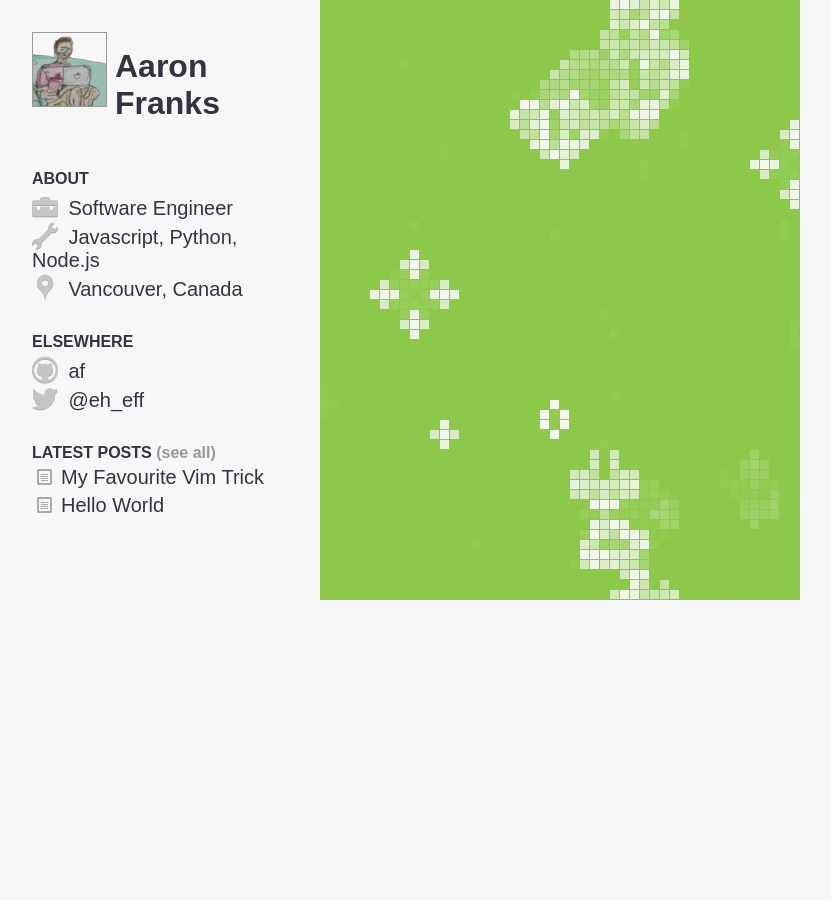
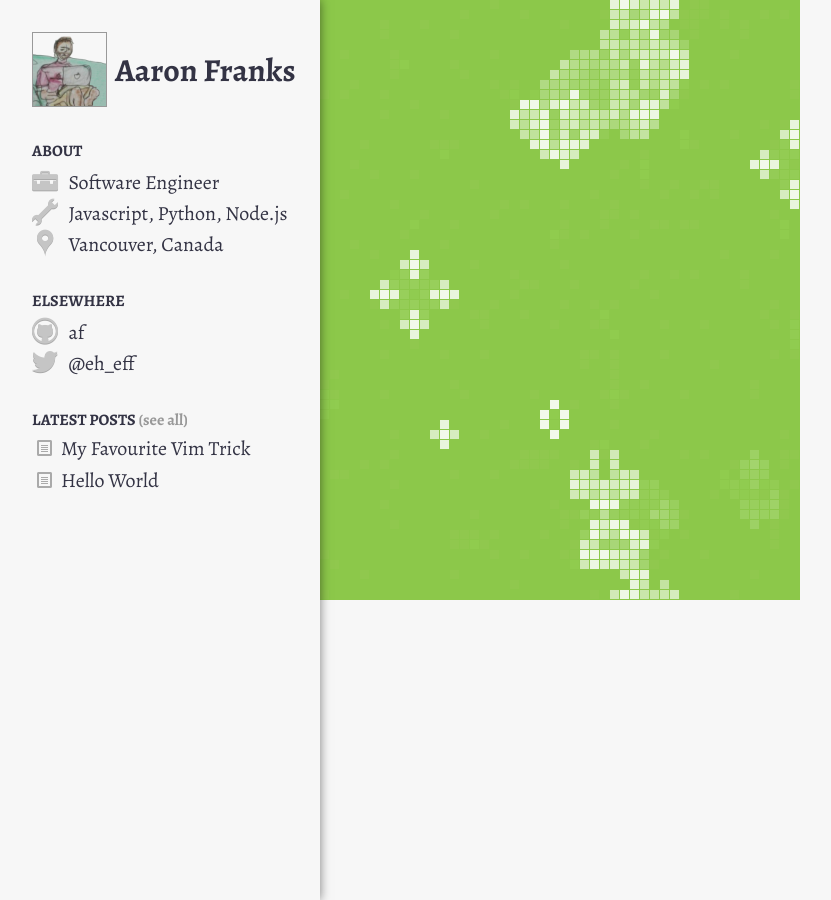
Before and after one commit to af/af.github.com, a Jekyll site: the page built from index.html, in a window 1280 px wide. Shown: the whole page, without its empty margins (0-831 px from the left). Built offline with Jekyll 4.4.1, drawn with Linux system fonts in a browser that asks for light colours; some web fonts are replaced.

Commit message:
Change main site font to Alegreya.

```diff
--- a/_layouts/base.html
+++ b/_layouts/base.html
@@ -2,7 +2,7 @@
 <html lang="en">
 <head>
     <meta charset="utf-8" />
-    <link href='http://fonts.googleapis.com/css?family=Fanwood+Text:400,400italic' rel='stylesheet' type='text/css'>
+    <link href='http://fonts.googleapis.com/css?family=Alegreya:400italic,700italic,400,700' rel='stylesheet' type='text/css'>
     <link href="/css/main.css" rel="stylesheet" type="text/css">
     <meta name="viewport" content="width=320">
     <link href="http://aaronfranks.com/atom.xml" rel="alternate" title="Aaron Franks" type="application/atom+xml" />
--- a/css/_fonts.styl
+++ b/css/_fonts.styl
@@ -11,6 +11,6 @@
 
 
 body
-    font-family: 'Fanwood Text', sans-serif
+    font-family: 'Alegreya', serif
     font-size: 20px
     color: #334
--- a/css/main.css
+++ b/css/main.css
@@ -35,7 +35,7 @@
   font-style: normal;
 }
 body {
-  font-family: 'Fanwood Text', sans-serif;
+  font-family: 'Alegreya', serif;
   font-size: 20px;
   color: #334;
 }
@@ -65,6 +65,8 @@
   border: none;
   background: none;
   zoom: 1;
+  border: none;
+  box-shadow: none;
 }
 body > header .title:before,
 body > header .title:after {
@@ -101,6 +103,7 @@
 }
 body > header ul {
   margin: 0;
+  margin-right: -1rem;
   padding: 0;
   list-style-type: none;
 }
@@ -161,6 +164,9 @@
   height: 100%;
   width: 100%;
   overflow: hidden;
+}
+.hp_canvas_wrap ~ header {
+  box-shadow: 0 0 10px rgba(0,0,0,0.5);
 }
 .content {
   margin-left: 320px;
```
Also changed, not shown: css/main.styl (+7 -0 lines).
